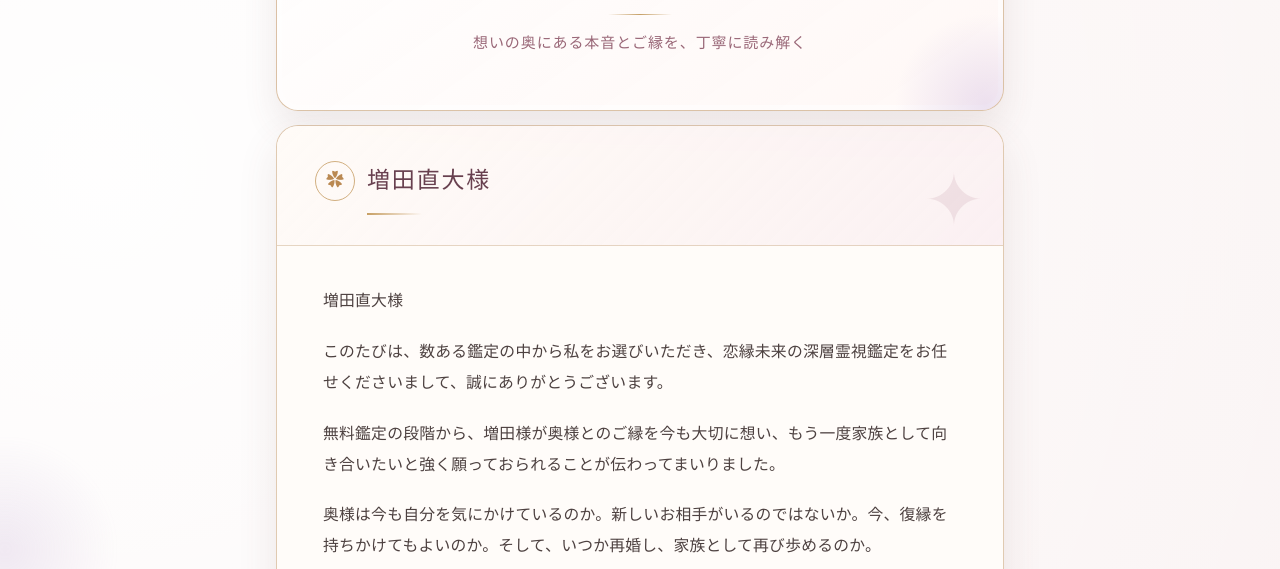
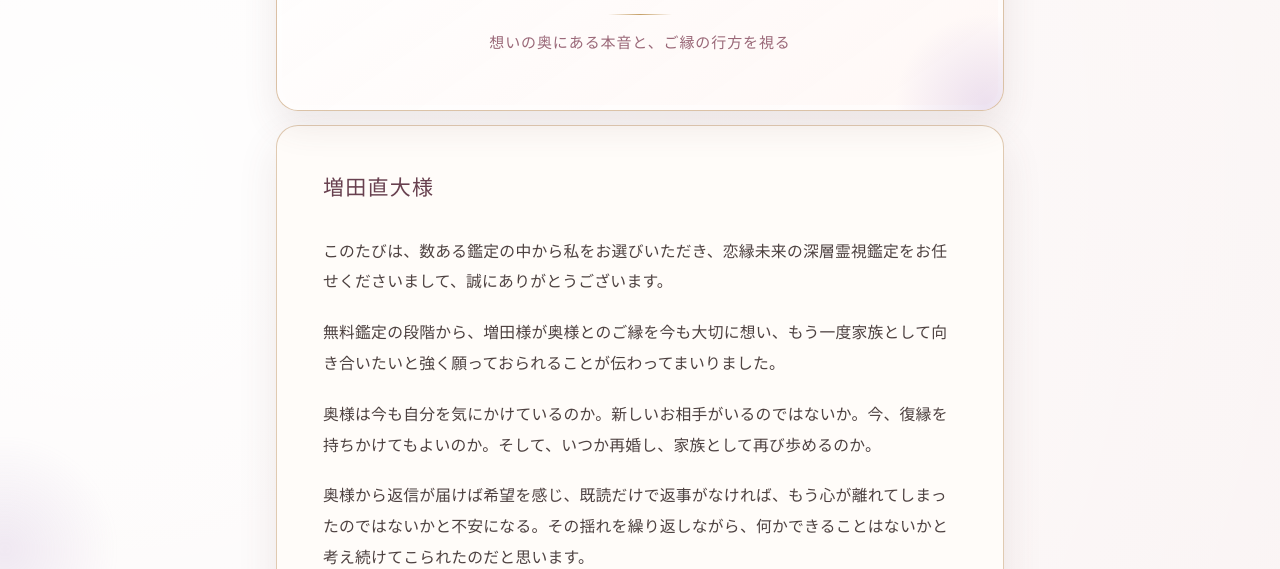
Before and after one commit to tsubaki-kantei/kanteisho, a plain HTML site: page r-0006-7838-684219/index.html in a window 1280 px wide. Shown: the part 231-800 px from the top of the page. Drawn offline with Linux system fonts and the light colour scheme.

Commit message:
Update index.html

```diff
--- a/r-0006-7838-684219/index.html
+++ b/r-0006-7838-684219/index.html
@@ -217,72 +217,8 @@
       box-shadow: 0 18px 40px rgba(105, 72, 75, 0.11);
     }
 
-    .name-area {
-      position: relative;
-      overflow: hidden;
-      padding: 26px 20px 24px;
-      border-bottom: 1px solid rgba(203, 172, 136, 0.48);
-      background:
-        linear-gradient(
-          135deg,
-          rgba(255, 251, 247, 0.98),
-          rgba(250, 238, 241, 0.82)
-        );
-    }
-
-    .name-area::after {
-      content: "✦";
-      position: absolute;
-      right: 19px;
-      bottom: 8px;
-      color: rgba(190, 136, 154, 0.18);
-      font-size: 72px;
-      line-height: 1;
-    }
-
-    .name-row {
-      position: relative;
-      z-index: 1;
-      display: flex;
-      align-items: center;
-      gap: 12px;
-    }
-
-    .small-flower {
-      display: flex;
-      flex: 0 0 40px;
-      width: 40px;
-      height: 40px;
-      align-items: center;
-      justify-content: center;
-      border: 1px solid rgba(194, 150, 88, 0.75);
-      border-radius: 50%;
-      color: #ba8952;
-      font-size: 18px;
-    }
-
-    .recipient-name {
-      margin: 0;
-      color: #68404f;
-      font-size: 23px;
-      font-weight: 500;
-      letter-spacing: 0.08em;
-    }
-
-    .name-accent {
-      width: 55px;
-      height: 2px;
-      margin: 10px 0 0 52px;
-      background:
-        linear-gradient(
-          90deg,
-          #c79f64,
-          rgba(199, 159, 100, 0)
-        );
-    }
-
     .content {
-      padding: 24px 18px 34px;
+      padding: 28px 18px 38px;
     }
 
     p {
@@ -296,8 +232,16 @@
       margin-bottom: 30px;
     }
 
+    .client-name {
+      margin-bottom: 28px;
+      color: #68404f;
+      font-size: 19px;
+      font-weight: 500;
+      letter-spacing: 0.06em;
+    }
+
     .section {
-      margin-top: 40px;
+      margin-top: 42px;
     }
 
     .section-title {
@@ -324,7 +268,7 @@
     .quote-box {
       position: relative;
       margin: 28px 0;
-      padding: 25px 19px 20px;
+      padding: 29px 19px 21px;
       border: 1px solid rgba(191, 150, 169, 0.36);
       border-radius: 12px;
       background:
@@ -421,8 +365,8 @@
     }
 
     .signature {
-      margin-top: 42px;
-      padding-top: 26px;
+      margin-top: 46px;
+      padding-top: 28px;
       border-top: 1px solid rgba(196, 156, 111, 0.42);
       text-align: right;
     }
@@ -454,17 +398,17 @@
         font-size: 15px;
       }
 
-      .name-area {
-        padding: 33px 38px 30px;
-      }
-
       .content {
-        padding: 40px 46px 52px;
+        padding: 42px 46px 54px;
       }
 
       p,
       .simple-list li {
         font-size: 15.8px;
+      }
+
+      .client-name {
+        font-size: 21px;
       }
 
       .section-title {
@@ -529,24 +473,15 @@
       <div class="title-line"></div>
 
       <p class="subtitle">
-        想いの奥にある本音とご縁を、丁寧に読み解く
+        想いの奥にある本音と、ご縁の行方を視る
       </p>
     </header>
 
     <article class="document">
-
-      <div class="name-area">
-        <div class="name-row">
-          <div class="small-flower">✿</div>
-          <h2 class="recipient-name">増田直大様</h2>
-        </div>
-        <div class="name-accent"></div>
-      </div>
-
       <div class="content">
 
         <section class="opening">
-          <p>増田直大様</p>
+          <p class="client-name">増田直大様</p>
 
           <p>
             このたびは、数ある鑑定の中から私をお選びいただき、恋縁未来の深層霊視鑑定をお任せくださいまして、誠にありがとうございます。
```
